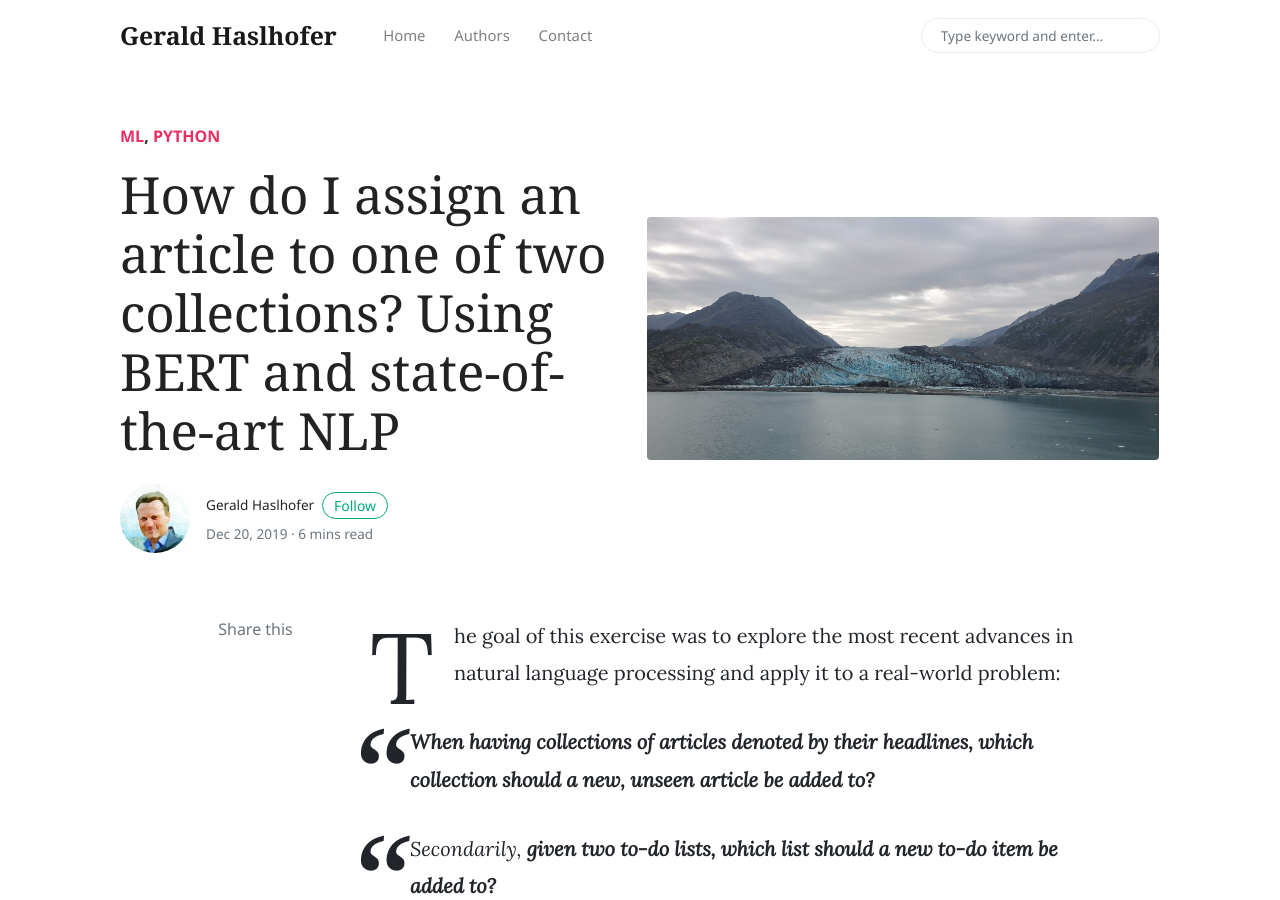
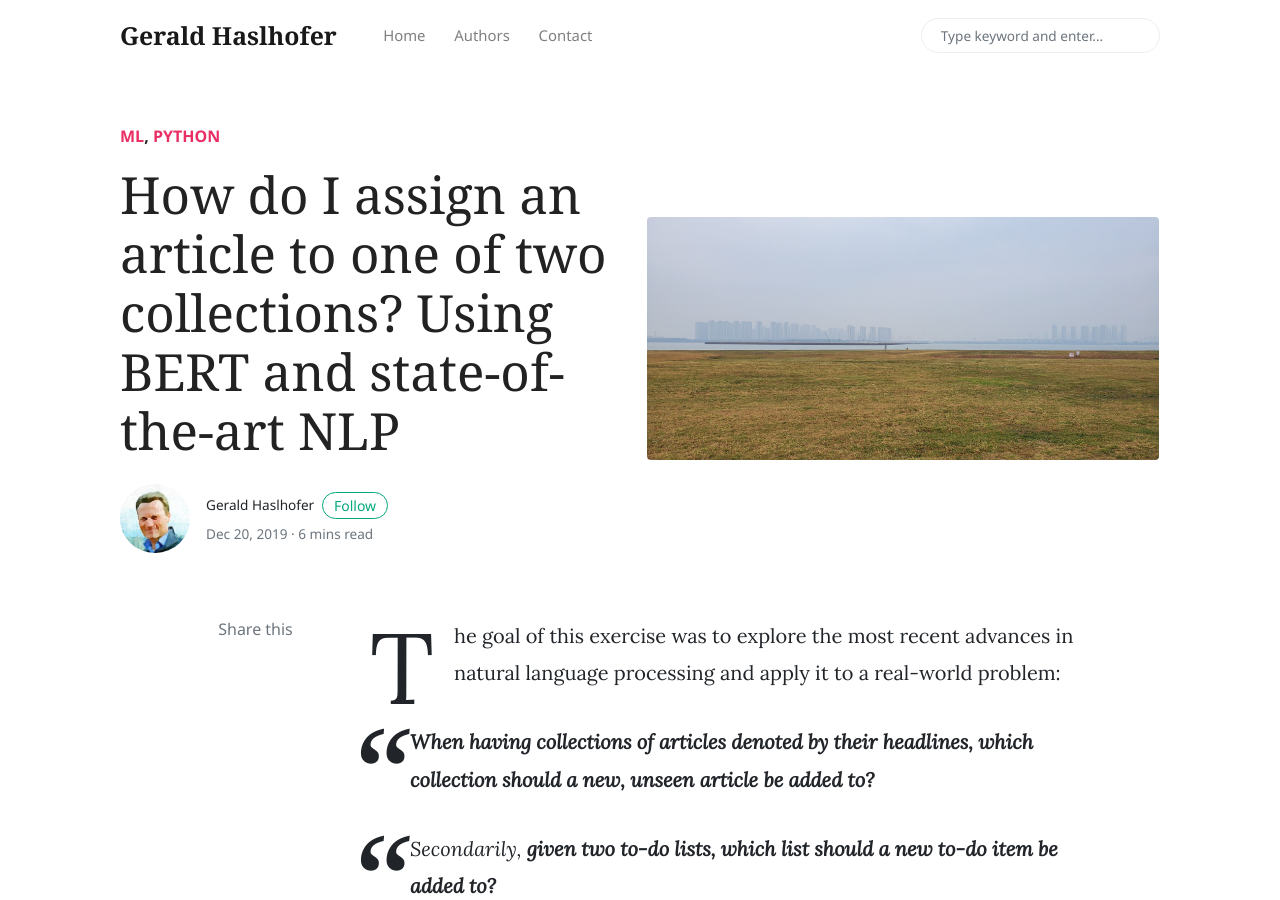
Before and after one commit to haslhofer/haslhofer.github.io, a Jekyll site: the page built from _posts/2019-12-20-starting-with-python.md, in a window 1280 px wide and 900 px high. Built offline with Jekyll 4.4.1, drawn with Linux system fonts in a browser that asks for light colours; nearby versions of some CDN libraries; comment, search, counter and statistics services are not loaded.

Commit message:
add image

```diff
--- a/_posts/2019-12-20-starting-with-python.md
+++ b/_posts/2019-12-20-starting-with-python.md
@@ -4,7 +4,7 @@ title:  "How do I assign an article to one of two collections? Using BERT and st
 author: gerald
 categories: [ ml, python]
 tags:
-image: assets/images/landscape3.jpg
+image: assets/images/suzhou.jpg
 ---
 
 The goal of this exercise was to explore the most recent advances in natural language processing and apply it to a real-world problem:
```
Also changed, not shown: assets/images/suzhou.jpg (added).
